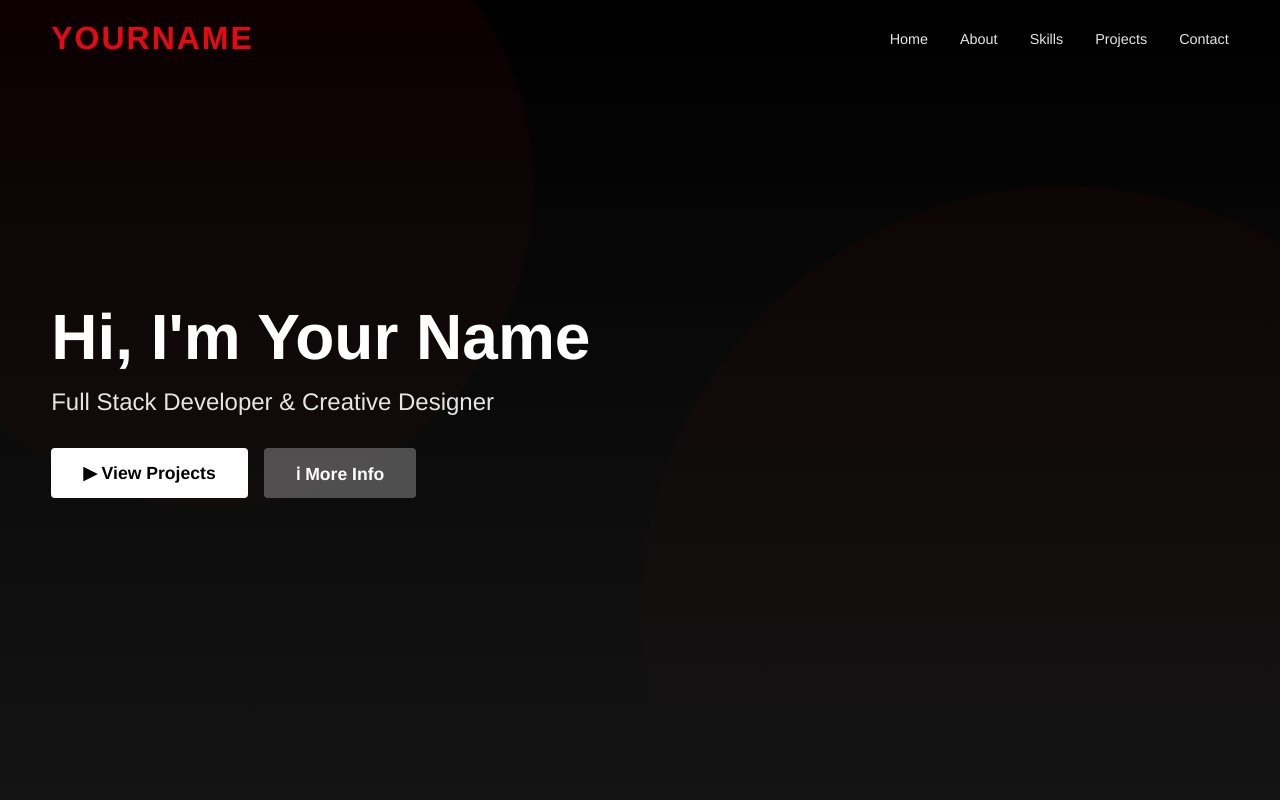
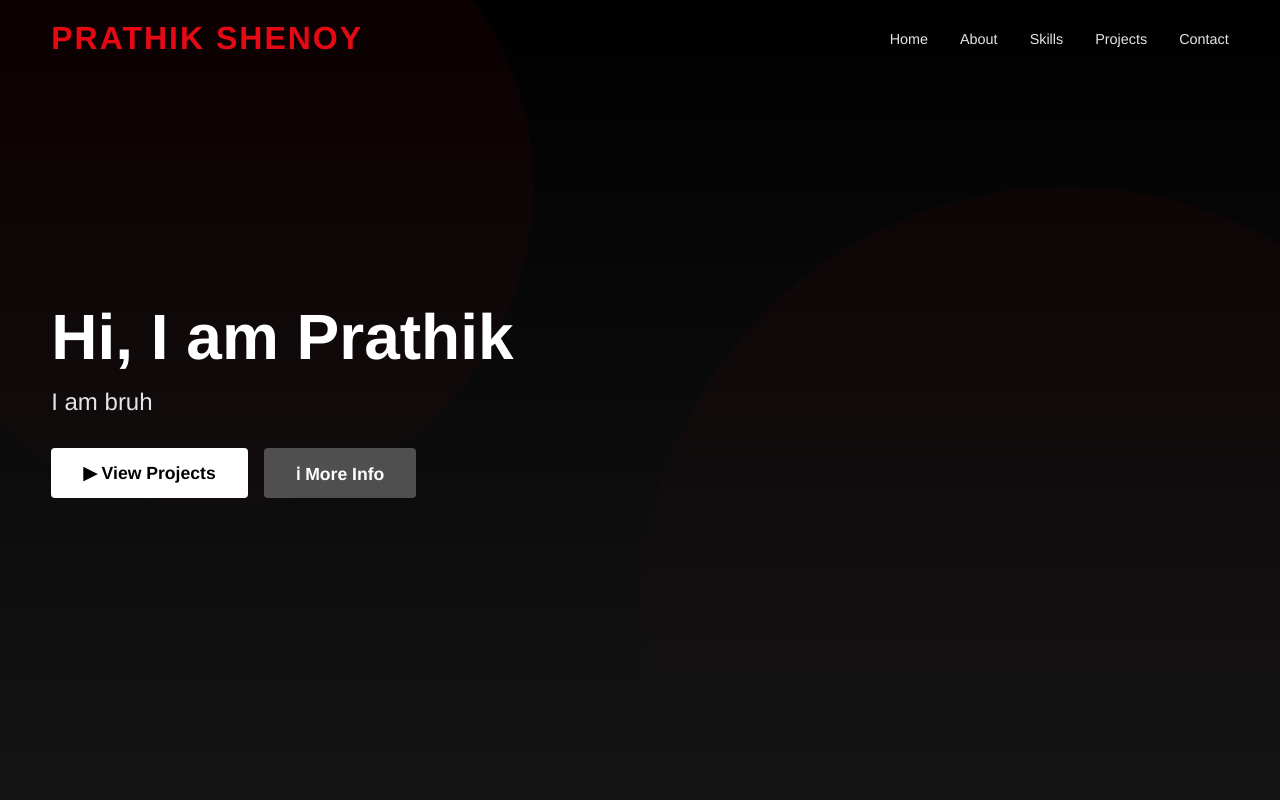
Before and after one commit to MomoBhai/Prathikshenoy.github.io, a plain HTML site: page index.html in a window 1280 px wide. Shown: the top 800 px of the page. Drawn offline with Linux system fonts and the light colour scheme.

Commit message:
Update name and description in index.html

```diff
--- a/index.html
+++ b/index.html
@@ -375,7 +375,7 @@
 <body>
     <header id="header">
         <nav>
-            <div class="logo">YourName</div>
+            <div class="logo">Prathik Shenoy</div>
             <ul>
                 <li><a href="#home">Home</a></li>
                 <li><a href="#about">About</a></li>
@@ -388,8 +388,8 @@
 
     <section class="hero" id="home">
         <div class="hero-content">
-            <h1>Hi, I'm Your Name</h1>
-            <p>Full Stack Developer & Creative Designer</p>
+            <h1>Hi, I am Prathik</h1>
+            <p>I am bruh</p>
             <div class="hero-buttons">
                 <a href="#projects" class="btn btn-primary">
                     ▶ View Projects
```
